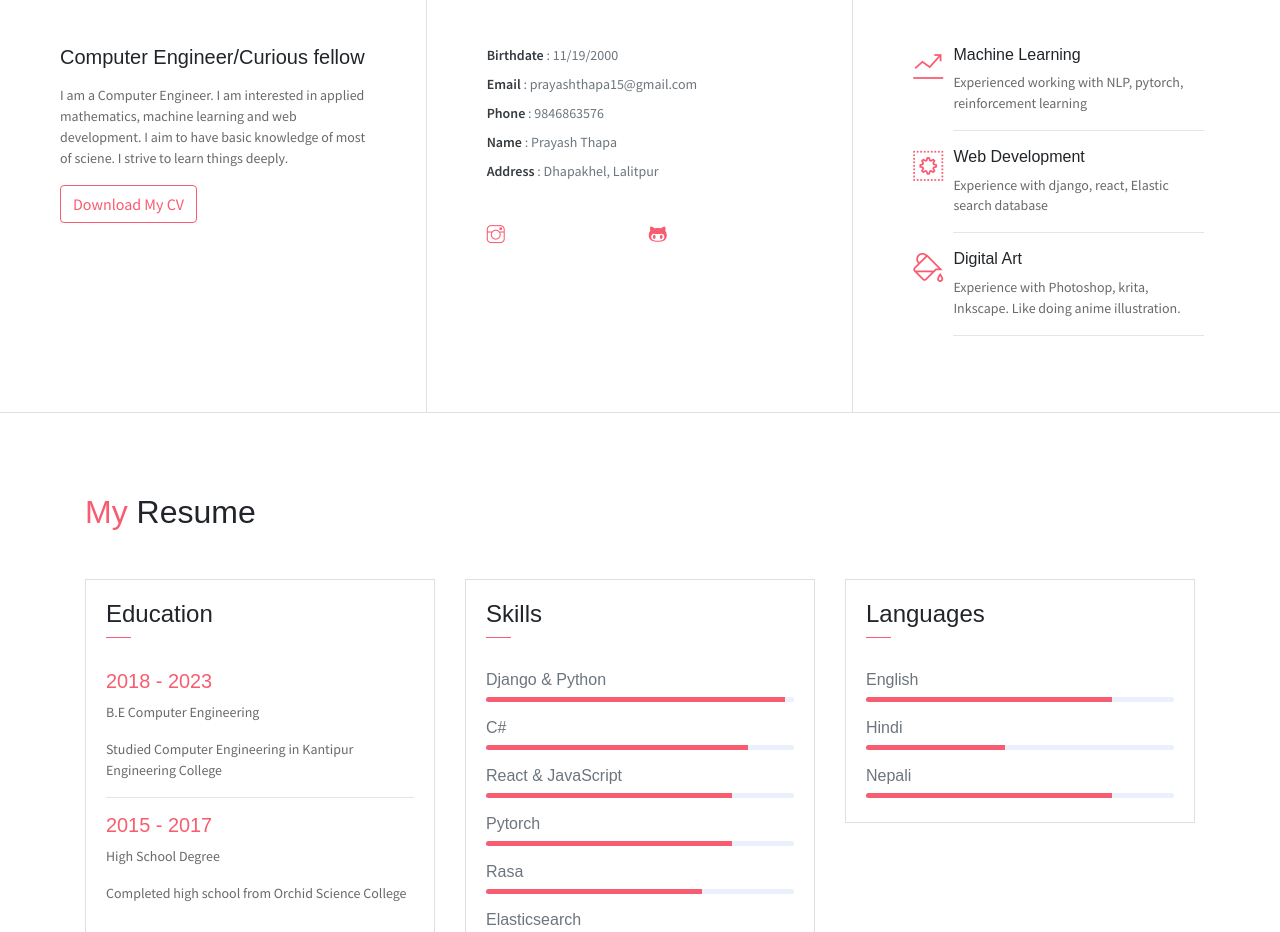
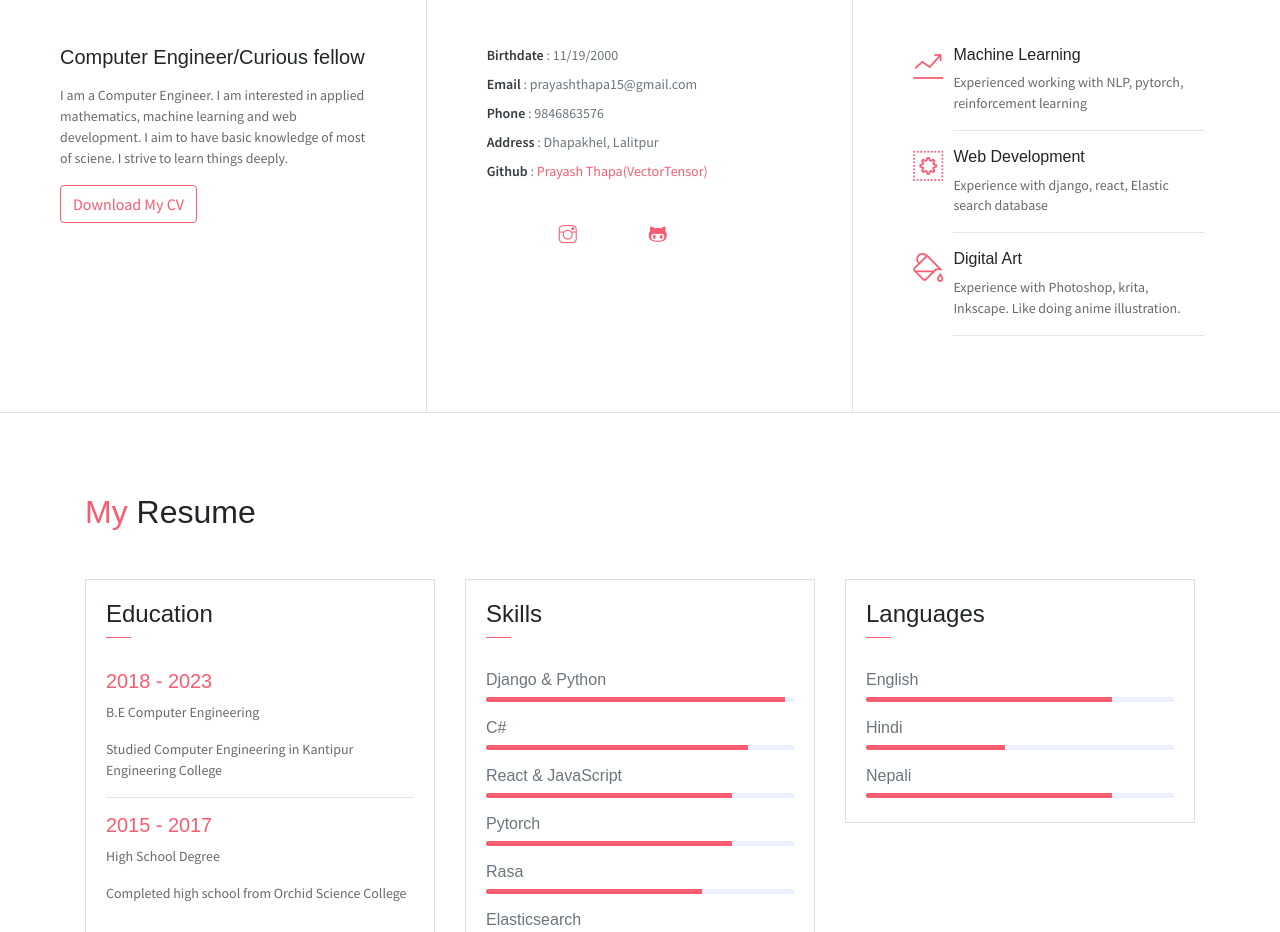
Before and after one commit to VectorTensor/NewPortfolio, a website: page johndoe/public_html/index.html in a window 1280 px wide. Shown: the part 823-1755 px from the top of the page. Drawn offline with Linux system fonts and the light colour scheme; some packages are replaced by stand-ins of ours; some icons are missing.

Commit message:
added most stuffs

```diff
--- a/johndoe/public_html/index.html
+++ b/johndoe/public_html/index.html
@@ -78,8 +78,8 @@
                     <li><span>Birthdate</span> : 11/19/2000</li>
                     <li><span>Email</span> : prayashthapa15@gmail.com</li>
                     <li><span>Phone</span> : 9846863576</li>
-                    <li><span>Name</span> : Prayash Thapa </li>
                     <li><span>Address</span> :  Dhapakhel, Lalitpur</li>
+                    <li><span> Github</span> :  <a class="social-link" href="https://github.com/VectorTensor" target = "_blank">Prayash Thapa(VectorTensor)</li>
                 </ul>
                 <ul class="social-icons pt-3">
                     <li class="social-item"><a class="social-link" href="https://www.instagram.com/2nd_order_tensor/" target="_blank"><i class="ti-instagram" aria-hidden="true"></i></a></li>
```
